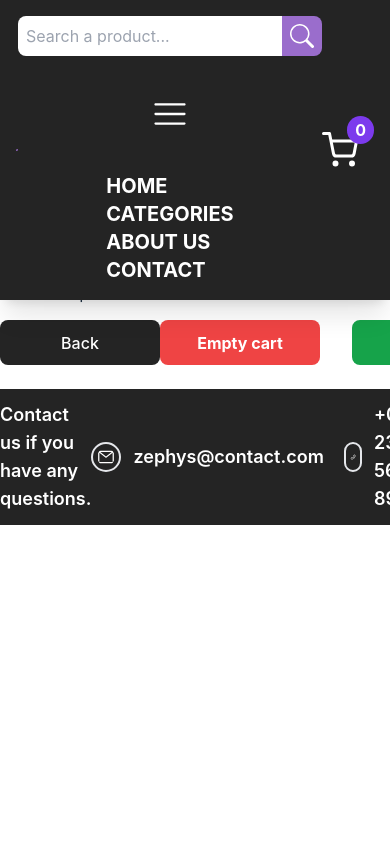
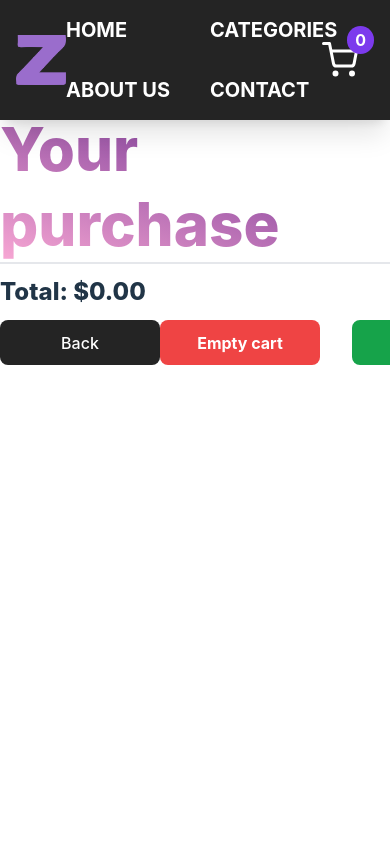
Before and after one commit to AgustinGomezDev/zephys, a React (Vite) app: page /cart in a window 390 px wide. Shown: the top 844 px of the page. Built offline with nearby package versions, Linux system fonts and the light colour scheme.

Commit message:
Fix responsive and fix footer position

```diff
--- a/src/components/Cart/Cart.jsx
+++ b/src/components/Cart/Cart.jsx
@@ -12,7 +12,7 @@ export const Cart = () => {
     }
 
     return(
-        <div className="container mx-auto">
+        <div className="container mx-auto min-h-screen">
             <h2 className="inline-block text-6xl font-extrabold text-transparent bg-clip-text bg-gradient-to-tr from-pink-300 to-purple-900 leading-tight">Your purchase</h2>
             <hr />
             {
--- a/src/components/Contact/Contact.jsx
+++ b/src/components/Contact/Contact.jsx
@@ -20,7 +20,7 @@ export const Contact = () => {
     }
 
     return (
-        <div className="relative">
+        <div className="relative min-h-screen">
             <img
                 className="w-full h-96 object-cover object-center mt-20 z-0"
                 src="https://images.pexels.com/photos/1009922/pexels-photo-1009922.jpeg?auto=compress&cs=tinysrgb&w=1260&h=750&dpr=1"
--- a/src/components/Footer/Footer.jsx
+++ b/src/components/Footer/Footer.jsx
@@ -3,7 +3,7 @@ import { AiOutlineMail, AiOutlinePhone } from "react-icons/ai";
 export const Footer = () => {
     return (
         <div className="w-full bg-darkBgColor mt-6">
-            <div className="flex items-center text-white justify-evenly py-3 text-lg font-semibold">
+            <div className="flex flex-col md:flex-row items-center text-white justify-evenly py-3 text-lg font-semibold">
                 <p>Contact us if you have any questions.</p>
                 <div className="flex gap-5 items-center">
                     <div className="flex items-center gap-3">
--- a/src/components/ItemDetail/ItemDetail.jsx
+++ b/src/components/ItemDetail/ItemDetail.jsx
@@ -22,7 +22,7 @@ export const ItemDetail = ( {id, name, description, image, price, stock, categor
     }
 
     return (
-        <div className="grid grid-cols-2 mt-14 justify-items-center gap-8">
+        <div className="grid lg:grid-cols-2 mt-14 justify-items-center gap-8 min-h-screen">
             <div>
                 <img className="detail-image" src={image} alt="product image" />
             </div>
--- a/src/components/NavBar/NavBar.jsx
+++ b/src/components/NavBar/NavBar.jsx
@@ -1,6 +1,5 @@
 import { CartWidget } from "../CartWidget/CartWidget"
 import { SearchBox } from "../SearchBox/SearchBox"
-import { RxHamburgerMenu } from "react-icons/rx"
 import { Link, NavLink } from "react-router-dom"
 import "./NavBar.css"
 
@@ -14,8 +13,8 @@ export const NavBar = () => {
             </div>
             <div className="flex-col md:flex-row flex items-center gap-10">
                 <SearchBox />
-                <RxHamburgerMenu className="block md:hidden text-white cursor-pointer text-4xl font-extrabold hover:text-primaryColor ease-in-out duration-200 "/>
-                <ul className="md:flex gap-8 text-xl uppercase text-white flex-col md:flex-row">
+
+                <ul className="grid grid-cols-2 md:flex gap-8 text-xl uppercase text-white flex-col md:flex-row">
                     <li> <NavLink to="/" className="text-current font-bold hover:text-primaryColor ease-in-out duration-200">Home</NavLink> </li>
                     <li className="relative products-list-hover"> <p className="cursor-pointer text-current font-bold hover:text-primaryColor ease-in-out duration-200">Categories</p>
                         <ul className="absolute bg-darkBgColor rounded-r-2xl rounded-l-2xl items-center p-5 products-list gap-10 text-xl uppercase text-white flex-col lg:flex-row">
--- a/src/components/SearchBox/SearchBox.jsx
+++ b/src/components/SearchBox/SearchBox.jsx
@@ -17,7 +17,7 @@ export const SearchBox = () => {
     }
 
     return(
-        <div>
+        <div className="hidden lg:block">
             <form className="flex items-center" onSubmit={handleSearch}>
                 <input
                     id="searchBox"
```
